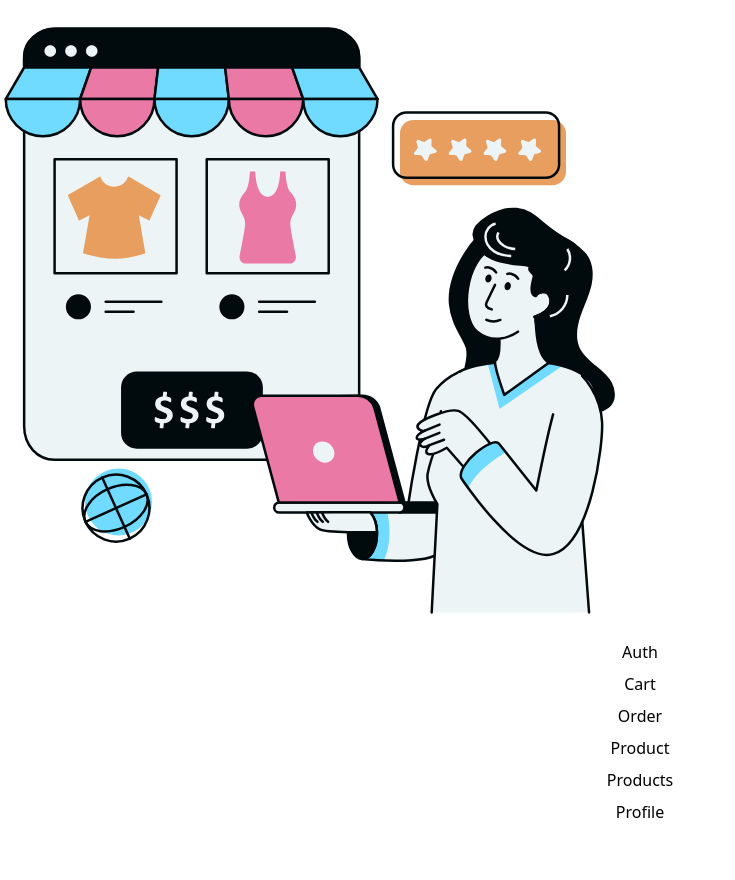
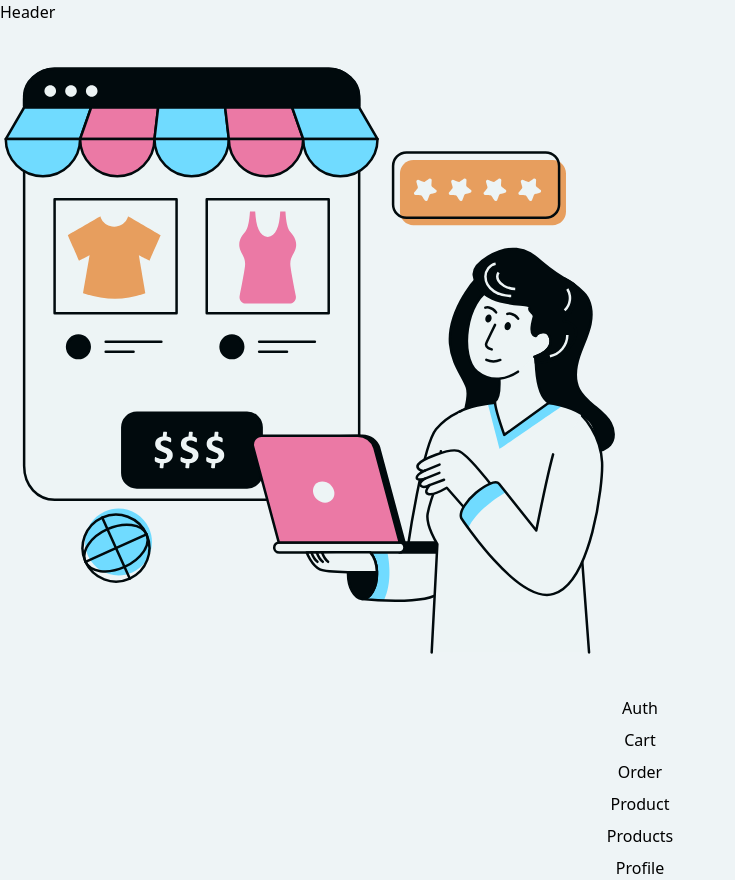
Before and after one commit to MaorBezalel/ShopPal, a React (Vite) app in the folder client/: page / in a window 1280 px wide. Shown: the whole page, without its empty margins (0-735 px from the left). Before the commit the page ends 824 px from the top, so only its background shows below. Built offline with nearby package versions, Linux system fonts and the light colour scheme; no server answers.

Commit message:
Added Initial Header layout component and LayoutWrapper component

```diff
--- a/client/src/App.tsx
+++ b/client/src/App.tsx
@@ -1,18 +1,20 @@
-import {Routes, Route} from 'react-router-dom';
+import { Routes, Route } from 'react-router-dom';
 import { HomePage } from '@/pages/home/Home.page.tsx';
 import { ProductsPage } from '@/pages/products/Products.page';
 import { ProductPage } from '@/pages/product/Product.page';
 import { AuthPage } from '@/pages/auth/Auth.page';
 import { CartPage } from '@/pages/cart/Cart.page';
 import { ProfilePage } from '@/pages/profile/Profile.page';
-import { OrderPage } from './pages/order/Order.page';
-import { NotFoundPage } from './pages/not-found/NotFound.page';
+import { OrderPage } from '@/pages/order/Order.page';
+import { NotFoundPage } from '@/pages/not-found/NotFound.page';
 import { RequireAuth } from '@/shared/components/RequireAuth';
-import { PersistentLogin } from './shared/components/PersistentLogin';
+import { PersistentLogin } from '@/shared/components/PersistentLogin';
+import { LayoutWrapper } from './layouts/LayoutWrapper.layout';
 
 export default function App() {
     return (
         <Routes>
+            <Route path="/" element={<LayoutWrapper />}>
                 {/* public routes */}
                 <Route element={<PersistentLogin />}>
                     <Route path="/" element={<HomePage />} />
@@ -21,7 +23,6 @@ export default function App() {
                 <Route path="product/:id" element={<ProductPage />} />
                 <Route path="auth" element={<AuthPage />} />
                 <Route path="cart" element={<CartPage />} />
-
 
                 {/* private routes */}
                 <Route element={<PersistentLogin />}>
@@ -33,7 +34,7 @@ export default function App() {
 
                 {/* catch all... */}
                 <Route path="*" element={<NotFoundPage />} />
-
+            </Route>
         </Routes>
-    )
+    );
 }
--- /dev/null
+++ b/client/src/layouts/Header.layout.tsx
@@ -0,0 +1,12 @@
+import { useAuth } from '@/shared/hooks/useAuth.hook';
+
+export function Header() {
+    const { auth } = useAuth();
+
+    return (
+        <header>
+            <h1>Header</h1>
+            {auth?.user ? <p>Welcome {auth.user.username}</p> : null}
+        </header>
+    );
+}
--- /dev/null
+++ b/client/src/layouts/LayoutWrapper.layout.tsx
@@ -0,0 +1,11 @@
+import { Outlet as CurrentPage } from 'react-router';
+import { Header } from './Header.layout';
+
+export function LayoutWrapper() {
+    return (
+        <div className="flex min-h-screen flex-col gap-4 overflow-hidden bg-background-50">
+            <Header />
+            <CurrentPage />
+        </div>
+    );
+}
--- a/client/tailwind.config.js
+++ b/client/tailwind.config.js
@@ -71,6 +71,19 @@ export default {
                 },
             },
         },
+        screens: {
+            'mobile-sm': '320px',
+            'mobile-md': '375px',
+            'mobile-lg': '425px',
+
+            'tablet-sm': '640px',
+            'tablet-md': '768px',
+            'tablet-lg': '1024px',
+
+            'pc-sm': '1280px',
+            'pc-md': '1440px',
+            'pc-lg': '1680px',
+        },
     },
     plugins: [],
 };
```
Also changed, not shown: client/src/pages/home/Home.page.tsx (+5 -6 lines), client/src/assets/svgs/logo.svg. Lines whose indentation alone changed are shown as unchanged.
